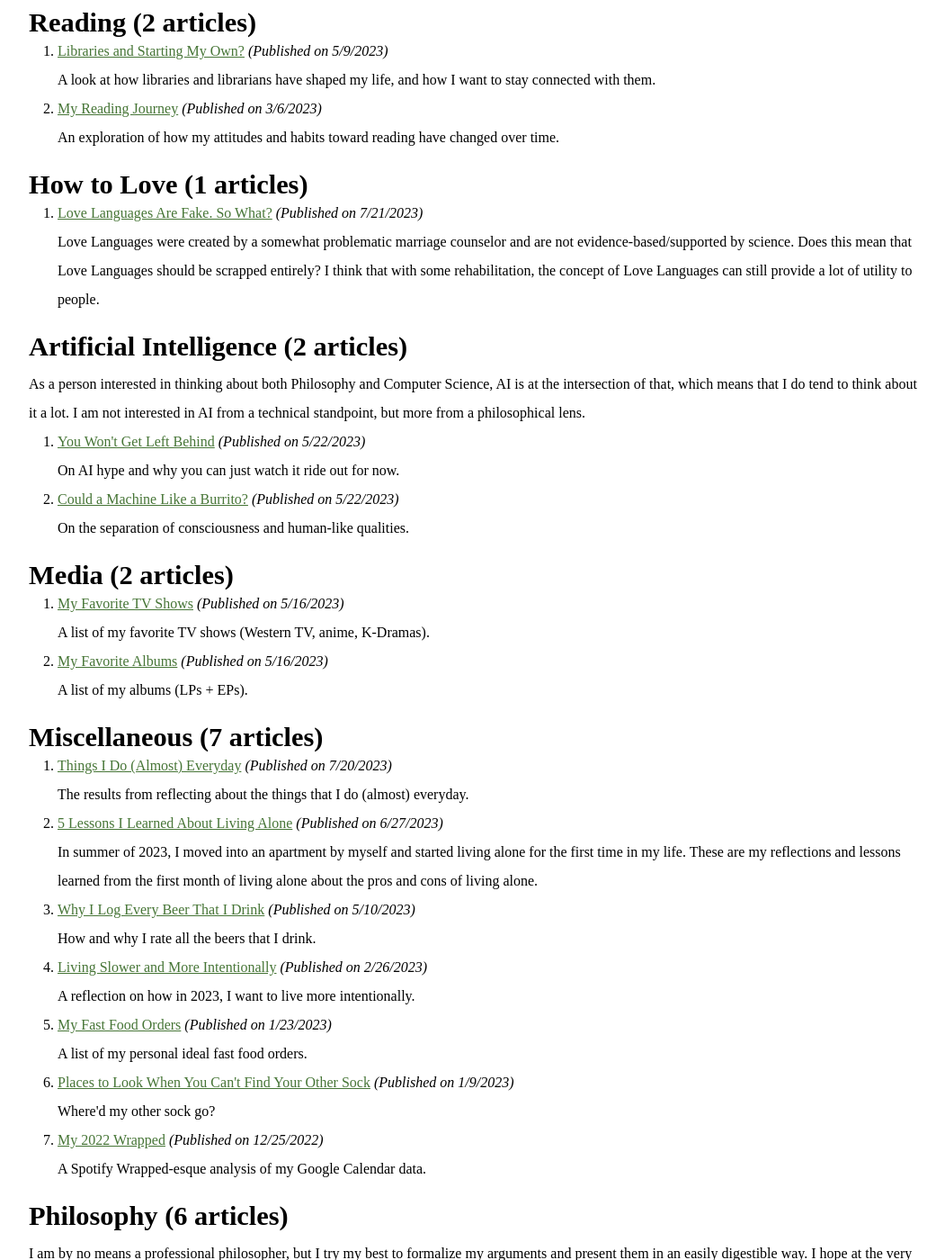
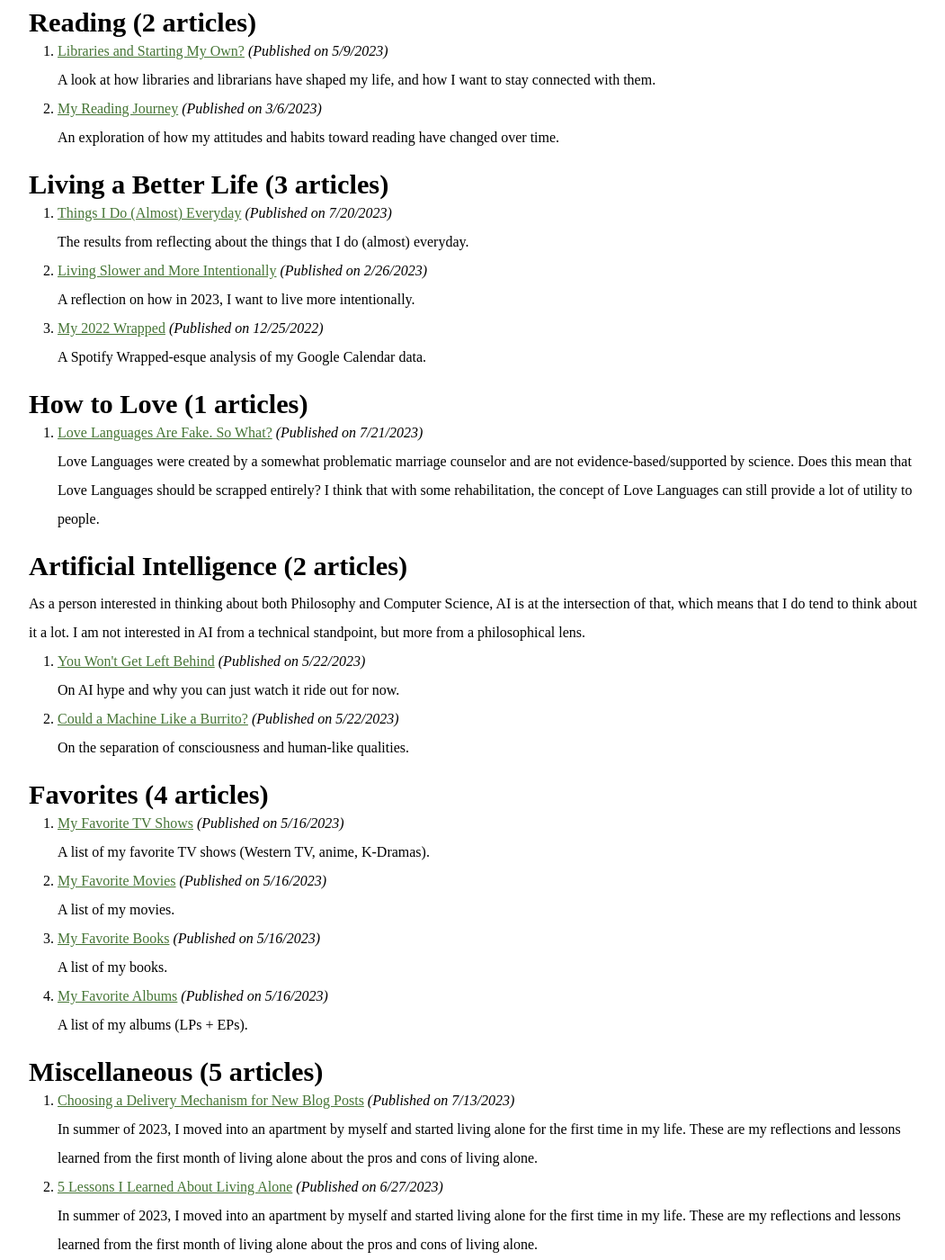
Before and after one commit to reeshuffled/reeshuffled.github.io, a Jekyll site: the page built from writing.html, in a window 1280 px wide and 1400 px high, scrolled down 639 px. Shown: the whole window at 90% size, without its empty margins (108-1159 px from the left). Built offline with Jekyll 4.4.1, drawn with Linux system fonts in a browser that asks for light colours; some of the changed text lies outside the part shown.

Commit message:
update series titles

```diff
--- a/_posts/2022-12-25-My-2022-Wrapped.md
+++ b/_posts/2022-12-25-My-2022-Wrapped.md
@@ -2,7 +2,7 @@
 layout: writing
 title: "My 2022 Wrapped"
 categories: Writing
-tags: Miscellaneous
+tags: ["Living a Better Life"]
 permalink: /writing/2022-wrapped
 description: "A Spotify Wrapped-esque analysis of my Google Calendar data."
 ---
--- a/_posts/2023-02-26-Living-Slower-and-More-Intentionally.md
+++ b/_posts/2023-02-26-Living-Slower-and-More-Intentionally.md
@@ -2,7 +2,7 @@
 layout: writing
 title: "Living Slower and More Intentionally"
 categories: Writing
-tags: Miscellaneous
+tags: ["Living a Better Life"]
 permalink: /writing/2023-intentional
 description: "A reflection on how in 2023, I want to live more intentionally."
 ---
--- /dev/null
+++ b/_posts/2023-05-16-My-Favorite-Books.md
@@ -0,0 +1,24 @@
+---
+layout: writing
+title: "My Favorite Books"
+categories: Writing
+tags: Favorites
+permalink: /writing/favorite-books
+description: "A list of my books."
+---
+
+Books:
+1. Because Internet by Gretchen McCulloch
+2. The Grasshopper by Bernard Suits
+2. Algorithms to Live by Brian Christian and Tom Griffiths
+3. The Righteous Mind by Jonathan Haidt
+4. The Selfish Gene by Richard Dawkins
+5. Invisible Women by Caroline Criado-Perez
+
+Series:
+1. Arc of a Scythe by Neal Shusterman
+1. Percy Jackson and the Olympians by Rick Riordan
+2. Heroes of Olympus by Rick Riordan
+3. The Kane Chronicles by Rick Riordan
+4. The 39 Clues by Various Authors
+5. The Ranger's Apprentice by John Flanagan
--- /dev/null
+++ b/_posts/2023-05-16-My-Favorite-Movies.md
@@ -0,0 +1,21 @@
+---
+layout: writing
+title: "My Favorite Movies"
+categories: Writing
+tags: Favorites
+permalink: /writing/favorite-movies
+description: "A list of my movies."
+---
+
+1. Parasite (2019)
+2. Palm Springs (2020)
+3. Sorry to Bother You (2018)
+4. Yes Man (2008)
+5. Her (2013)
+6. Lady Bird (2017)
+7. The Art of Self Defense (2019)
+8. We're The Millers (2013)
+9. Arrival (2016)
+10. The Farewell (2019)
+11. Booksmart (2019)
+12. Scott Pilgrim vs. The World (2010)
--- /dev/null
+++ b/_posts/2023-07-13-Fragmented-Discussion-Group.md
@@ -0,0 +1,31 @@
+---
+layout: writing
+title: "Choosing a Delivery Mechanism for New Blog Posts"
+categories: Writing
+tags: ["Miscellaneous"]
+permalink: /writing/fragmented-discussion-group
+description: "In summer of 2023, I moved into an apartment by myself and started living alone for the first time in my life. These are my reflections and lessons learned from the first month of living alone about the pros and cons of living alone."
+---
+
+## Cutting Through the Noise
+Recently, a friend suggested I start a newsletter for my website. I initially scoffed at the idea. I think that traditional email newsletters have a time and place, but I have a number of problems with them, of which I'll detail in a bit. However, after some reflection, I realized that I had already been doing a newsletter, albeit a bit non-traditionally.
+
+Whenever I post a new article on my site, I usually send it via text message to a few of my close friends that I think would be particularly interested in it. This means that not everyone who has general interest in my articles is notified every time I publish a new one. This cuts down on noise and makes them more receptive to reading, in my opinion. Even if I implemented some kind of automatic category-based notification system, I think it would ultimately create noise since there can be a lot of variation between articles written in the same category/tag.
+
+This burst of texts isn't branded or presented by me to my friends as a newsletter, but it essentially functions very similarly to a newsletter, and I think that conceptualizing it as a newsletter lets me be more ambitious and intentional with it.
+
+## Why have a text newsletter versus the more traditional email newsletter?
+I do not think that a text newsletter works well for many people, or even most people, but I think that people with indie blogs like myself could benefit from this model, depending on their individual goals. Firstly being that sending texts can be costly. I am just sending it to friends on iMessage via my Macbook, but this kind of manual effort does not scale well, and can be quite tedious for any number above ten people. This does however, come with an advantage, which is that it comes from my number, and is saved in our conversation. It feels a lot more personal and engaging that I am sending a link to someone personally because I think they would enjoy it, curation is love in my opinion (since it is an opportunity to show how well you know the person). I think that if I automated this text to come from a service like [Twilio](https://www.twilio.com/en-us), it would start to feel quite cold and un-intimate. To me, this is the same problem that email newsletters suffer from, they feel very stuffy and business-like. For people of my generation (Gen Z), email is only used in a more professional setting, gone are the days of extended personal correspondence over email.
+
+Pros:
+* You have records of your conversations and can reply in threads
+* Most people check their texts more than their email
+    * This may not be true, but at least anecdotally speaking
+
+Depends:
+* Harder time monetizing it (the tools aren’t really in place)
+    * This isn’t a priority for me, I’m not trying to turn my writing into a side hustle or monetize the hobby. I see my blog as a way to share my knowledge, and so paywalling the content is at odds with that goal.
+
+Cons:
+* I think that it is easier to "lose" a text than an email
+* You have the added friction of having to click a link and change apps
--- a/_posts/2023-07-20-Things-I-Do-Almost-Everyday.md
+++ b/_posts/2023-07-20-Things-I-Do-Almost-Everyday.md
@@ -2,7 +2,7 @@
 layout: writing
 title: "Things I Do (Almost) Everyday"
 categories: Writing
-tags: ["Miscellaneous"]
+tags: ["Living a Better Life"]
 permalink: /writing/everyday-things
 description: "The results from reflecting about the things that I do (almost) everyday."
 started_at: "20-07-2023 19:52:00"
--- a/writing.html
+++ b/writing.html
@@ -4,10 +4,11 @@ permalink: /writing/
 writing_tags:
     - name: College
     - name: Reading
+    - name: "Living a Better Life"
     - name: "How to Love"
     - name: "Artificial Intelligence"
       description: "As a person interested in thinking about both Philosophy and Computer Science, AI is at the intersection of that, which means that I do tend to think about it a lot. I am not interested in AI from a technical standpoint, but more from a philosophical lens."
-    - name: Media
+    - name: Favorites
     - name: Miscellaneous
     - name: Philosophy
       description: "I am by no means a professional philosopher, but I try my best to formalize my arguments and present them in an easily digestible way. I hope at the very least my writing makes you think a little bit more about the topic."
```
Also changed, not shown: _posts/2023-05-16-My-Favorite-Albums.md (+1 -1 lines), _posts/2023-05-16-My-Favorite-TV-Shows.md (+1 -1 lines).
